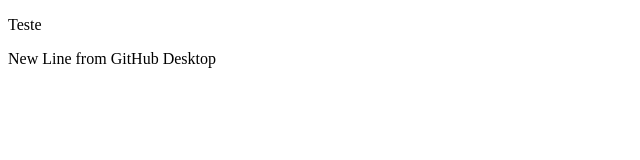
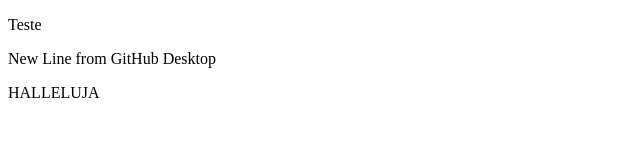
Before and after one commit to isataguchi/hello-word, a plain HTML site: page newfile.html in a window 1280 px wide. Shown: the whole page, without its empty margins (0-640 px from the left). Drawn offline with Linux system fonts and the light colour scheme.

Commit message:
hellelujamsg

```diff
--- a/newfile.html
+++ b/newfile.html
@@ -8,5 +8,6 @@
 <body>
     <p>Teste</p>
     <p>New Line from GitHub Desktop</p>
+    <p>HALLELUJA</p>
 </body>
 </html>
```
